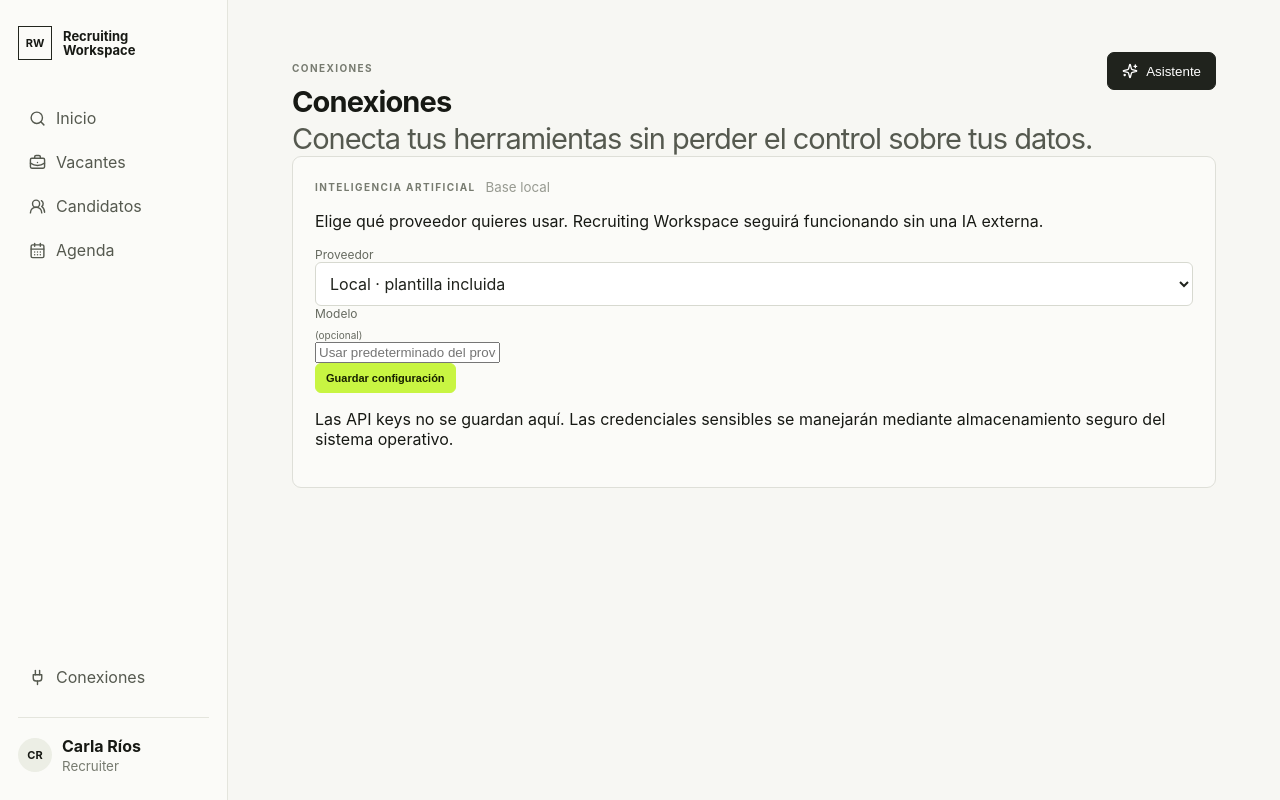
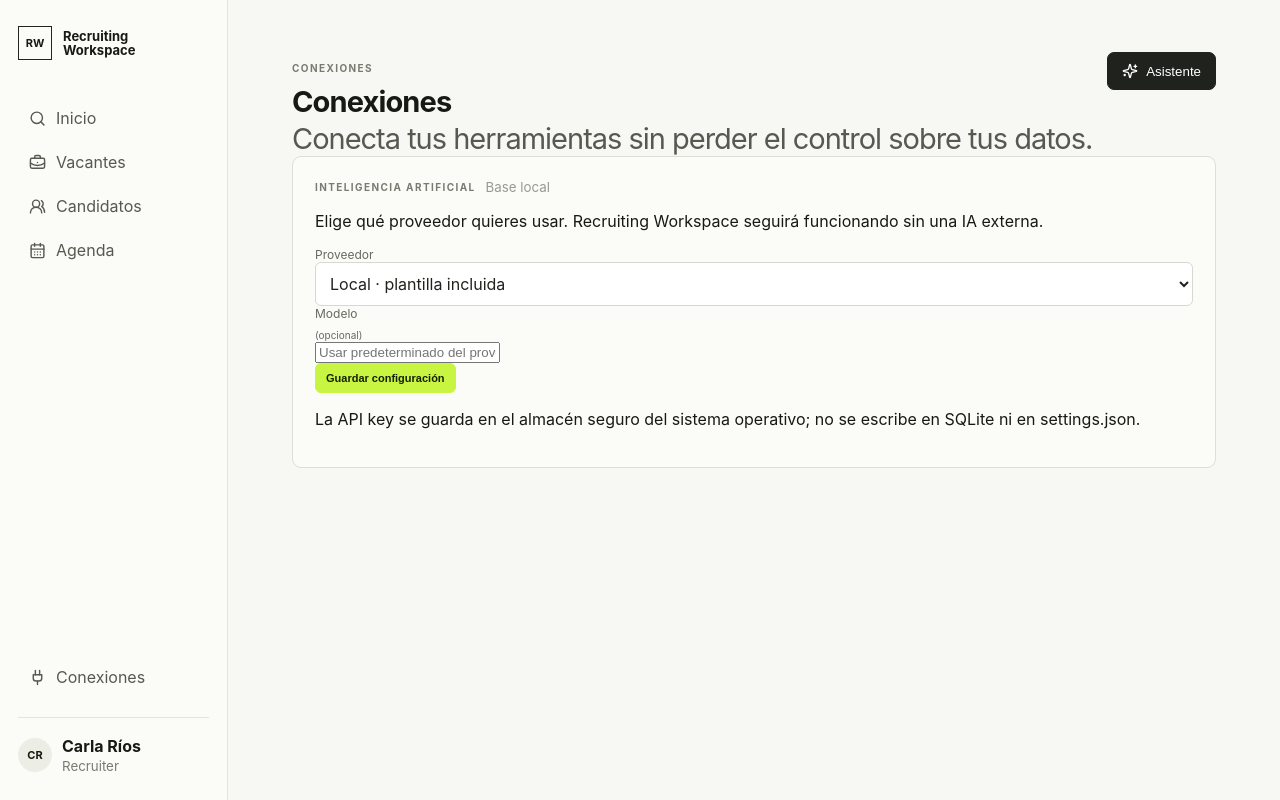
Before and after one commit to alfonsoloma-source/recruiting-workspace, a React (Vite) app: page / in a window 1280 px wide. Both pictures are taken after a click on the button "Conexiones". Built offline with nearby package versions, Linux system fonts and the light colour scheme.

Commit message:
feat: manage AI credentials securely from Connections

```diff
--- a/src/App.tsx
+++ b/src/App.tsx
@@ -98,16 +98,20 @@ function Agenda({interviews,openCandidate}:{interviews:InterviewWorkspace[];open
 
 function Connections(){
  const [provider,setProvider]=useState<"local-template"|"openai"|"anthropic"|"gemini">("local-template");
- const [model,setModel]=useState(""); const [saved,setSaved]=useState(false);
+ const [model,setModel]=useState(""); const [saved,setSaved]=useState(false); const [secret,setSecret]=useState(""); const [credential,setCredential]=useState(false);
  useEffect(()=>{recruiting.getAiSettings().then(s=>{setProvider(s.provider);setModel(s.model||"");}).catch(()=>{});},[]);
+ useEffect(()=>{if(provider==="local-template"){setCredential(false);return;} recruiting.credentialStatus(provider).then(s=>setCredential(s.configured)).catch(()=>setCredential(false));setSecret("");},[provider]);
  async function save(){await recruiting.saveAiSettings({provider,model:model.trim()||null});setSaved(true);setTimeout(()=>setSaved(false),1500);}
+ async function saveKey(){if(!secret.trim()||provider==="local-template")return;await recruiting.saveProviderCredential(provider,secret);setSecret("");setCredential(true);}
+ async function removeKey(){if(provider==="local-template")return;await recruiting.deleteProviderCredential(provider);setCredential(false);setSecret("");}
  return <><PageHeader eyebrow="CONEXIONES" title="Conexiones" subtitle="Conecta tus herramientas sin perder el control sobre tus datos."/>
- <section className="panel"><div className="sectionTitle"><span>INTELIGENCIA ARTIFICIAL</span><small>{provider==="local-template"?"Base local":"Configurado"}</small></div>
+ <section className="panel"><div className="sectionTitle"><span>INTELIGENCIA ARTIFICIAL</span><small>{provider==="local-template"?"Base local":credential?"Credencial segura":"Falta credencial"}</small></div>
  <p>Elige qué proveedor quieres usar. Recruiting Workspace seguirá funcionando sin una IA externa.</p>
  <label>Proveedor</label><select value={provider} onChange={e=>setProvider(e.target.value as typeof provider)}><option value="local-template">Local · plantilla incluida</option><option value="openai">OpenAI</option><option value="anthropic">Claude / Anthropic</option><option value="gemini">Gemini</option></select>
  <label>Modelo <small>(opcional)</small></label><input value={model} onChange={e=>setModel(e.target.value)} placeholder="Usar predeterminado del proveedor"/>
  <div className="actions"><button className="primary" onClick={save}>Guardar configuración</button>{saved&&<span>Guardado</span>}</div>
- <p className="confirmText">Las API keys no se guardan aquí. Las credenciales sensibles se manejarán mediante almacenamiento seguro del sistema operativo.</p></section></>;
+ {provider!=="local-template"&&<div><label>API key</label><input type="password" autoComplete="off" value={secret} onChange={e=>setSecret(e.target.value)} placeholder={credential?"Credencial guardada de forma segura":"Pega tu API key"}/><div className="actions"><button onClick={saveKey} disabled={!secret.trim()}>Guardar credencial</button>{credential&&<button onClick={removeKey}>Eliminar credencial</button>}</div></div>}
+ <p className="confirmText">La API key se guarda en el almacén seguro del sistema operativo; no se escribe en SQLite ni en settings.json.</p></section></>;
 }
 
 function Placeholder({title,text}:{title:string;text:string}){return <><PageHeader eyebrow="WORKSPACE" title={title} subtitle={text}/><section className="panel"><p className="emptyState">Esta sección se habilitará por capacidades, sin obligar al recruiter a configurar herramientas técnicas.</p></section></>}
```
